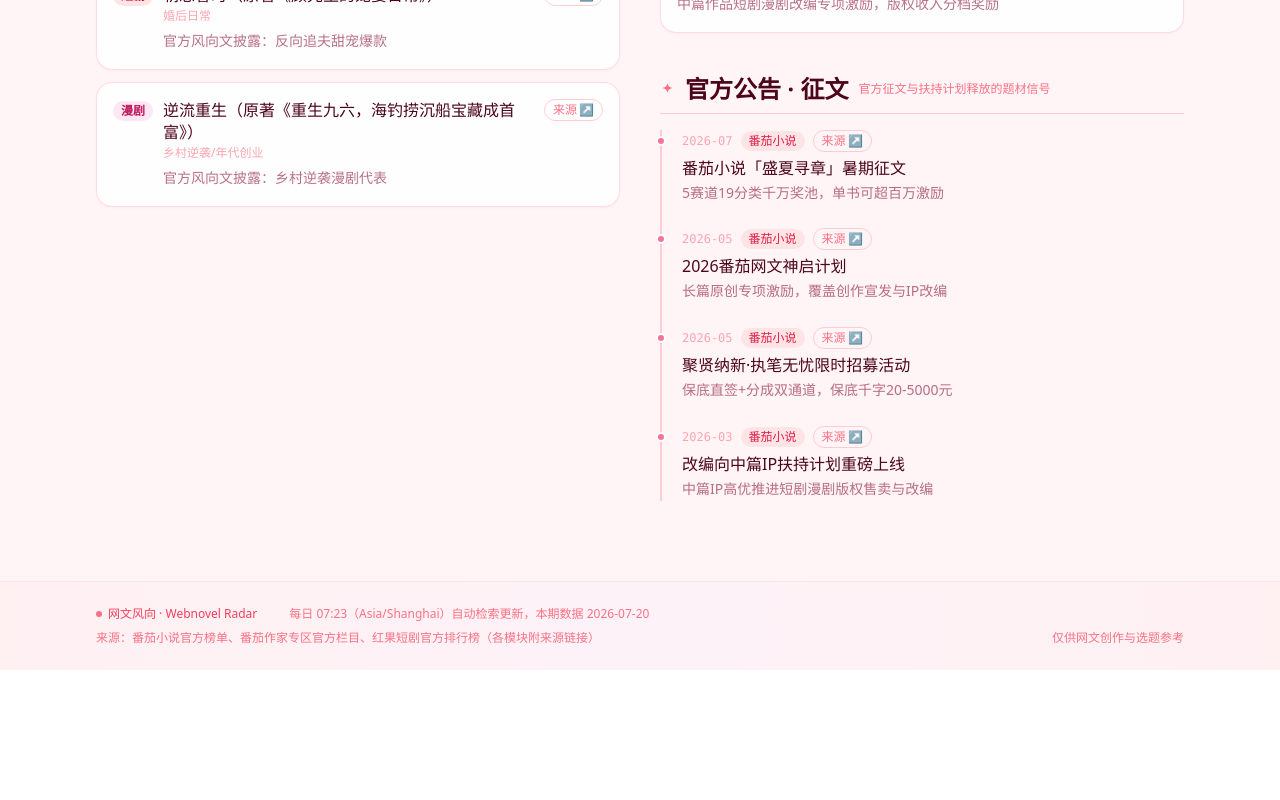
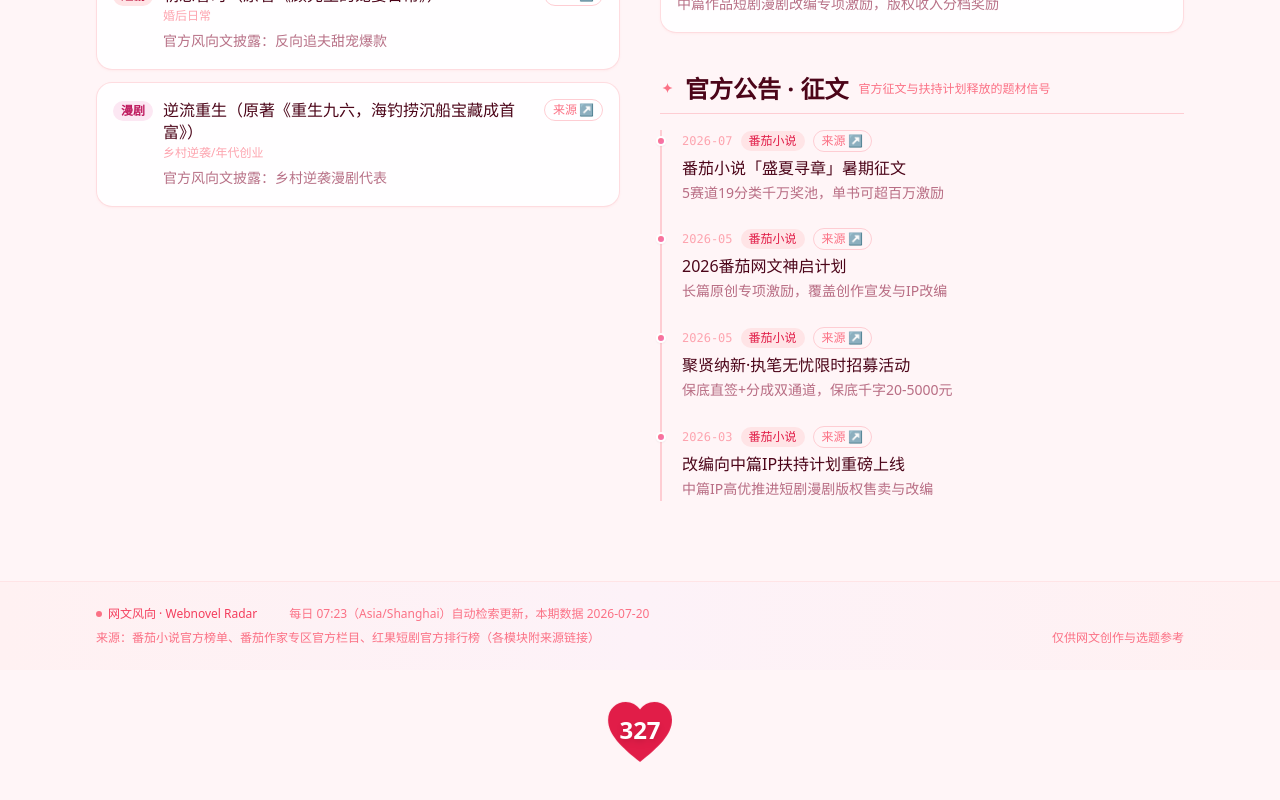
Before and after one commit to kelly30339254/webnovel-radar, a React (Vite) app: page / in a window 1280 px wide. Shown: the part 3202-4002 px from the top of the page. Before the commit the page ends 3872 px from the top, so only its background shows below. Built offline with nearby package versions, Linux system fonts and the light colour scheme.

Commit message:
feat: 添加 327 彩蛋与自动消失

```diff
--- a/src/index.css
+++ b/src/index.css
@@ -92,7 +92,19 @@
   88% { opacity: 0.7; }
   100% { transform: translate3d(6vw, 104vh, 0) rotate(320deg); opacity: 0; }
 }
+@keyframes heart-beat {
+  0%, 100% { transform: scale(1); }
+  15% { transform: scale(1.12); }
+  30% { transform: scale(1); }
+  45% { transform: scale(1.22); }
+  60% { transform: scale(1); }
+}
 
+.heart-beat {
+  animation: heart-beat 1.2s ease-in-out infinite;
+  transform-origin: center;
+  will-change: transform;
+}
 .sticker-float {
   animation: float-soft var(--dur, 6s) ease-in-out var(--delay, 0s) infinite;
   will-change: transform;
@@ -127,7 +139,7 @@
 ::-webkit-scrollbar-thumb:hover { background: #fda4af; }
 
 @media (prefers-reduced-motion: reduce) {
-  .sticker-float, .sticker-twinkle, .petal-drift, .rise-in {
+  .sticker-float, .sticker-twinkle, .petal-drift, .rise-in, .heart-beat {
     animation: none !important;
   }
 }
--- a/src/pages/Home.tsx
+++ b/src/pages/Home.tsx
@@ -1,3 +1,4 @@
+import { useState } from 'react'
 import { useWindData } from '@/hooks/useWindData'
 import Nav from '@/sections/Nav'
 import Hero from '@/sections/Hero'
@@ -9,10 +10,12 @@ import IpHot from '@/sections/IpHot'
 import AdaptWatch from '@/sections/AdaptWatch'
 import Announcements from '@/sections/Announcements'
 import Footer from '@/sections/Footer'
+import EasterEgg, { EasterEggTrigger } from '@/sections/EasterEgg'
 import { PetalRain } from '@/sections/Stickers'
 
 export default function Home() {
   const { data, history, error } = useWindData()
+  const [easterEgg, setEasterEgg] = useState(false)
 
   if (error) {
     return (
@@ -39,7 +42,7 @@ export default function Home() {
   return (
     <div className="relative min-h-screen bg-[#fff5f7] text-rose-950 antialiased">
       <PetalRain />
-      <div className="relative z-10">
+      <div className={`relative z-10 ${easterEgg ? 'hidden' : ''}`}>
         <Nav updatedAt={data.updatedAt} />
         <Hero data={data} historyDays={history?.days.length ?? 0} />
         <main className="mx-auto max-w-6xl px-5 pb-4 md:px-8">
@@ -56,7 +59,9 @@ export default function Home() {
           </div>
         </main>
         <Footer updatedAt={data.updatedAt} />
+        <EasterEggTrigger onActivate={() => setEasterEgg(true)} />
       </div>
+      <EasterEgg active={easterEgg} onClose={() => setEasterEgg(false)} />
     </div>
   )
 }
--- /dev/null
+++ b/src/sections/EasterEgg.tsx
@@ -0,0 +1,70 @@
+import { useEffect } from 'react'
+import { Heart } from '@/sections/Stickers'
+
+function BeatHeart({ size = 64, color = '#e11d48' }: { size?: number; color?: string }) {
+  return (
+    <span className="heart-beat inline-block leading-none">
+      <Heart size={size} color={color} />
+    </span>
+  )
+}
+
+export function EasterEggTrigger({ onActivate }: { onActivate: () => void }) {
+  return (
+    <div className="flex justify-center pb-10 pt-4">
+      <div
+        className="group relative flex cursor-pointer select-none items-center justify-center"
+        onDoubleClick={onActivate}
+        title="双击查看彩蛋"
+      >
+        <BeatHeart size={88} color="#e11d48" />
+        <span className="absolute z-10 text-2xl font-bold text-white drop-shadow-md">327</span>
+      </div>
+    </div>
+  )
+}
+
+interface EasterEggProps {
+  active: boolean
+  onClose: () => void
+}
+
+export default function EasterEgg({ active, onClose }: EasterEggProps) {
+  useEffect(() => {
+    if (!active) return
+    const onKey = (e: KeyboardEvent) => {
+      if (e.key === 'Escape') onClose()
+    }
+    window.addEventListener('keydown', onKey)
+    const timer = window.setTimeout(() => onClose(), 10000)
+    return () => {
+      window.removeEventListener('keydown', onKey)
+      window.clearTimeout(timer)
+    }
+  }, [active, onClose])
+
+  if (!active) return null
+
+  return (
+    <div
+      className="fixed inset-0 z-50 flex flex-col items-center justify-center bg-[#fff5f7] px-6 text-center"
+      onDoubleClick={onClose}
+    >
+      <div className="space-y-5 text-rose-950">
+        <p className="flex items-center justify-center gap-3 text-5xl font-bold tracking-wider md:text-7xl">
+          <span>Y</span>
+          <BeatHeart size={52} />
+          <span>W</span>
+        </p>
+        <p className="text-4xl font-bold tracking-[0.25em] md:text-6xl">FOEVER</p>
+        <div className="mt-10 space-y-2 text-lg font-medium text-rose-700 md:text-2xl">
+          <p>三伏天不要吃西瓜和冰的</p>
+          <p>不要熬夜，早睡早起</p>
+          <p>不要吃的太撑了！</p>
+          <p>要天天开心！</p>
+        </div>
+      </div>
+      <p className="absolute bottom-8 text-xs text-rose-300">10 秒后自动消失 · 双击或按 ESC 提前返回</p>
+    </div>
+  )
+}
--- a/src/sections/Stickers.tsx
+++ b/src/sections/Stickers.tsx
@@ -2,7 +2,7 @@ import { useEffect, useRef } from 'react'
 
 /* 动态贴纸：爱心 / 星星 / 闪光 / 书本 / 花瓣，纯 SVG + CSS 动画 + 轻微鼠标视差 */
 
-function Heart({ size = 24, color = '#fb7185' }: { size?: number; color?: string }) {
+export function Heart({ size = 24, color = '#fb7185' }: { size?: number; color?: string }) {
   return (
     <svg width={size} height={size} viewBox="0 0 24 24" fill="none" aria-hidden="true">
       <path
```
Also changed, not shown: 1 other file (tests, documents, lock files or other folders).
